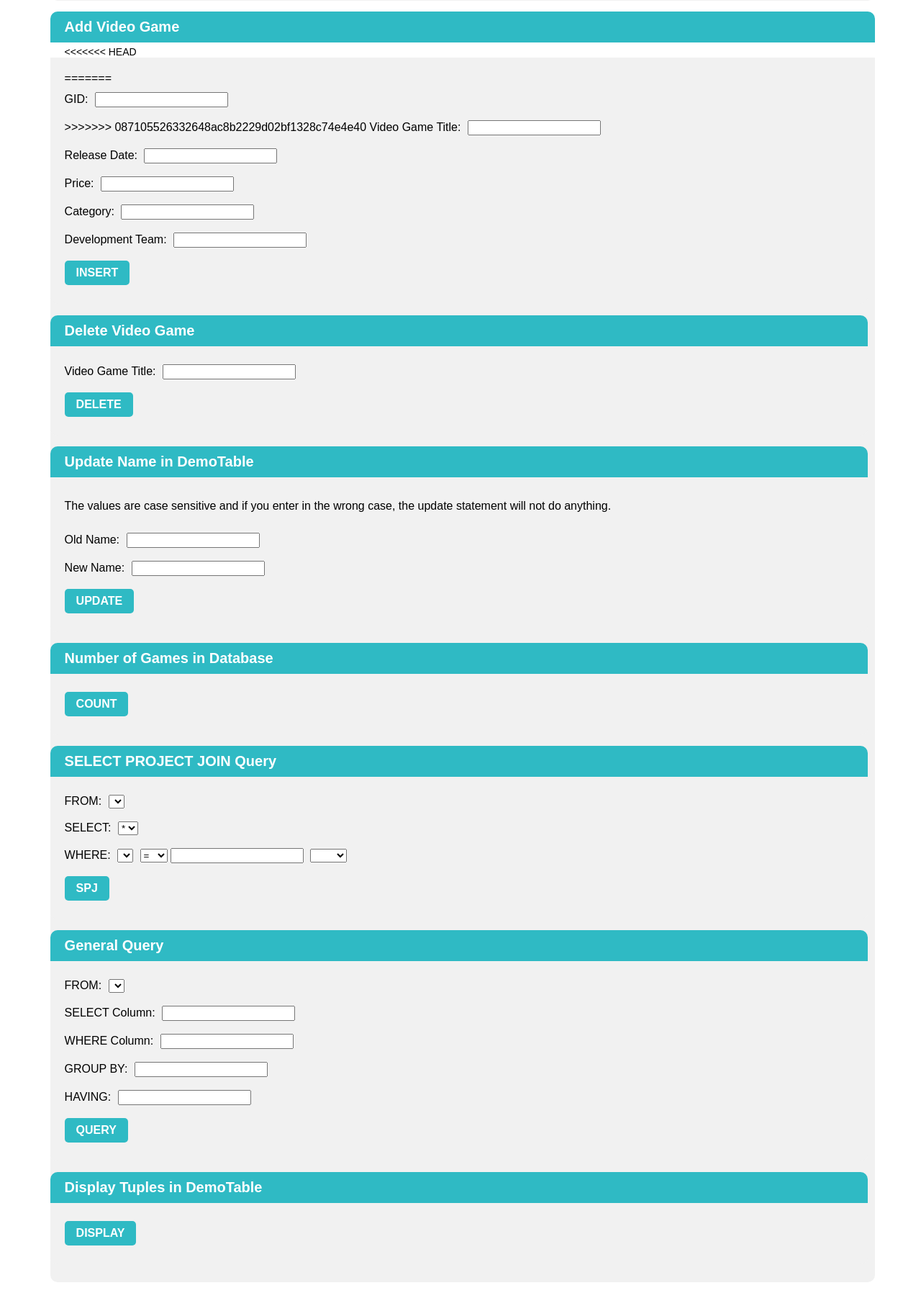
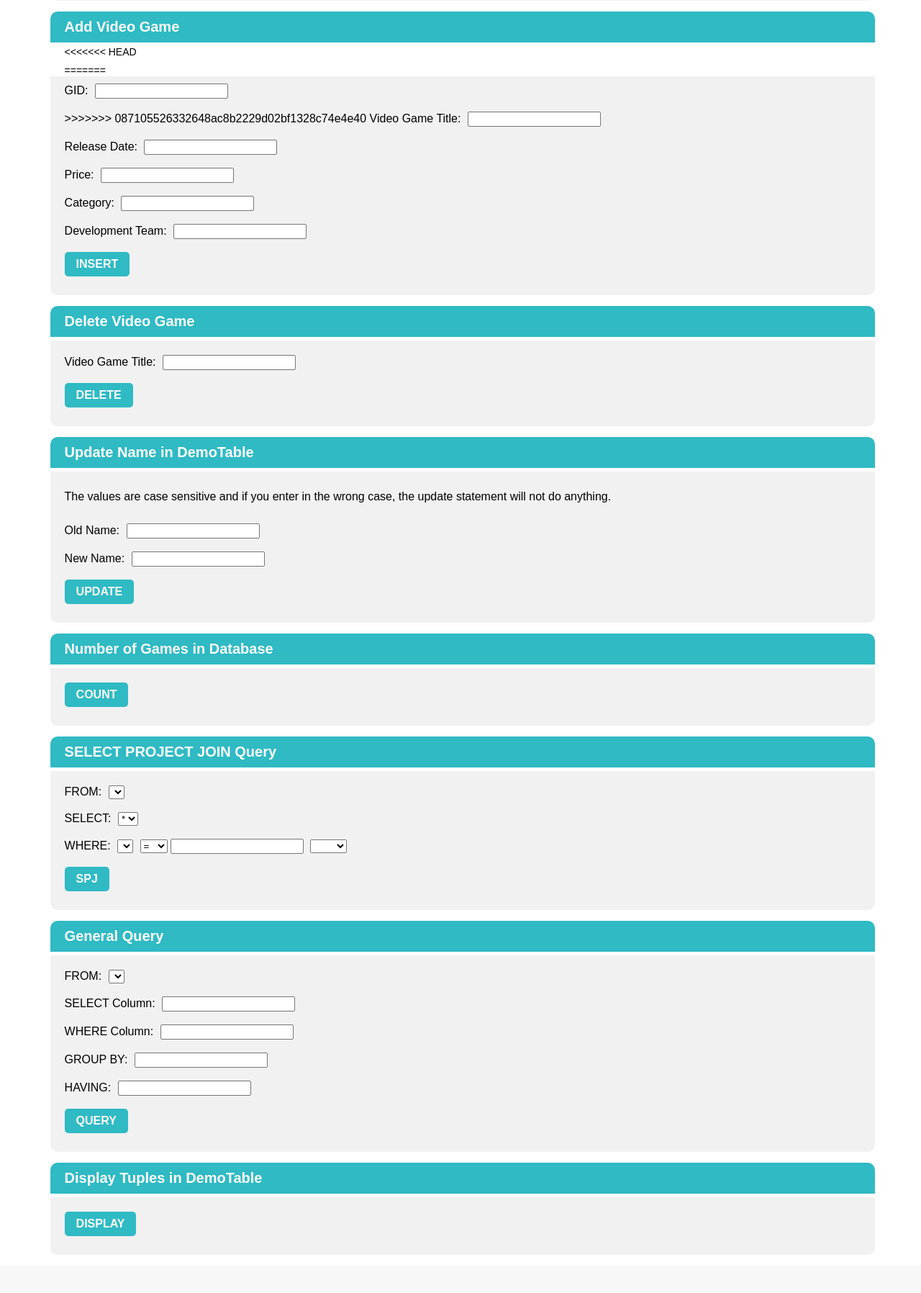
Before and after one commit to glenren/video_game_database, a PHP site: page / in a window 1280 px wide. Shown: the part 303-2099 px from the top of the page at 72% size. After the commit the page ends 2020 px from the top, so only its background shows below. Run offline with PHP 8.4, Linux system fonts and the light colour scheme; data that the repository does not hold is empty.

Commit message:
what happened

```diff
--- a/index.php
+++ b/index.php
@@ -44,7 +44,7 @@ require("pages/library.php");
 <div class="main">
 <h1>Video Game Database</h1>
 <h3>Reset</h3>
-<div>
+<div class="outer">
 <p>Reset the table. If this is the <b>first time</b> you're running the website, you <b>must</b> reset.</p>
 <form method="POST" action="index.php">
 <p><input type="submit" name="postAction" value="<?= $postReset ?>"></p>
--- a/pages/account_test.php
+++ b/pages/account_test.php
@@ -60,7 +60,7 @@ login($creds);
 		}
 		?>
 		<h3>Select User</h3>
-		<div>
+		<div class="outer">
 			<form method="GET" action="account_test.php">
 				Username: <input type="text" name="insName"> <br /><br />
 				<input type="submit" name="getAction" value="<?= $getLookUp ?>"></p>
--- a/pages/query.php
+++ b/pages/query.php
@@ -17,7 +17,7 @@ function handleCountRequest()
 }
 ?>
 <h3>Number of Games in Database</h3>
-<div><form method="GET" action="index.php">
+<div class="outer"><form method="GET" action="index.php">
     <input type="submit" name="getAction" value="<?= $getCount ?>"></p>
 </form></div>
 
@@ -71,7 +71,7 @@ function handleSPJRequest()
 
     global $success;
     if ($success) {
-        popUp("Success");
+        // popUp("Success");
         printResult($results);
     } else {
         popUp("Database Error");
@@ -80,7 +80,7 @@ function handleSPJRequest()
 ?>
 
 <h3>SELECT PROJECT JOIN Query</h3>
-<div><form method="GET" action="index.php">
+<div class="outer"><form method="GET" action="index.php">
     FROM:
     <select name="inputFrom" onChange="switchSelect(this);">
         <?php
@@ -131,7 +131,7 @@ function handleSPJRequest()
         ?>
     </select><br/><br/>
     WHERE:
-        <select name="inputWhereVal1">
+        <span><select name="inputWhereVal1">
             <?php
             foreach ($columnslist as $table => $columns) {
                 foreach ($columns as $column) {
@@ -160,12 +160,12 @@ function handleSPJRequest()
             <option value=""></option>
             <option value="AND">AND</option>
             <option value="OR">OR</option>
-        </select><br/><br/>
+        </select><br/><br/></span>
     <script>
         var inputWhereConCounter = "_";
         function changeWhere(menu) {
             if (menu.value == "") {
-                let divElements = menu.parentElement.getElementsByTagName("div");
+                let divElements = menu.parentElement.getElementsByTagName("span");
                 if (divElements.length == 0) {
                     return;
                 }
@@ -207,7 +207,7 @@ function handleQueryRequest()
 
     global $success;
     if ($success) {
-        popUp("Success");
+        //popUp("Success");
         printResult($results);
     } else {
         popUp("Database Error");
@@ -215,7 +215,7 @@ function handleQueryRequest()
 }
 ?>
 <h3>General Query</h3>
-<div><form method="GET" action="index.php">
+<div class="outer"><form method="GET" action="index.php">
     FROM:
     <select name="inputFrom">
         <?php
@@ -261,6 +261,6 @@ function handleDisplayRequest()
 ?>
 
 <h3>Display Tuples in DemoTable</h3>
-<div><form method="GET" action="index.php">
+<div class="outer"><form method="GET" action="index.php">
     <input type="submit" name="getAction" value="display"></p>
 </form></div>
--- a/style.css
+++ b/style.css
@@ -89,7 +89,7 @@ tr:nth-of-type(even) {
         border-radius: 10px 10px 0px 0px;
     }
 
-    div {
+    div.outer {
         font-size: 16px;
         border-radius: 0px 0px 10px 10px;
         border: 0px solid white;
```
